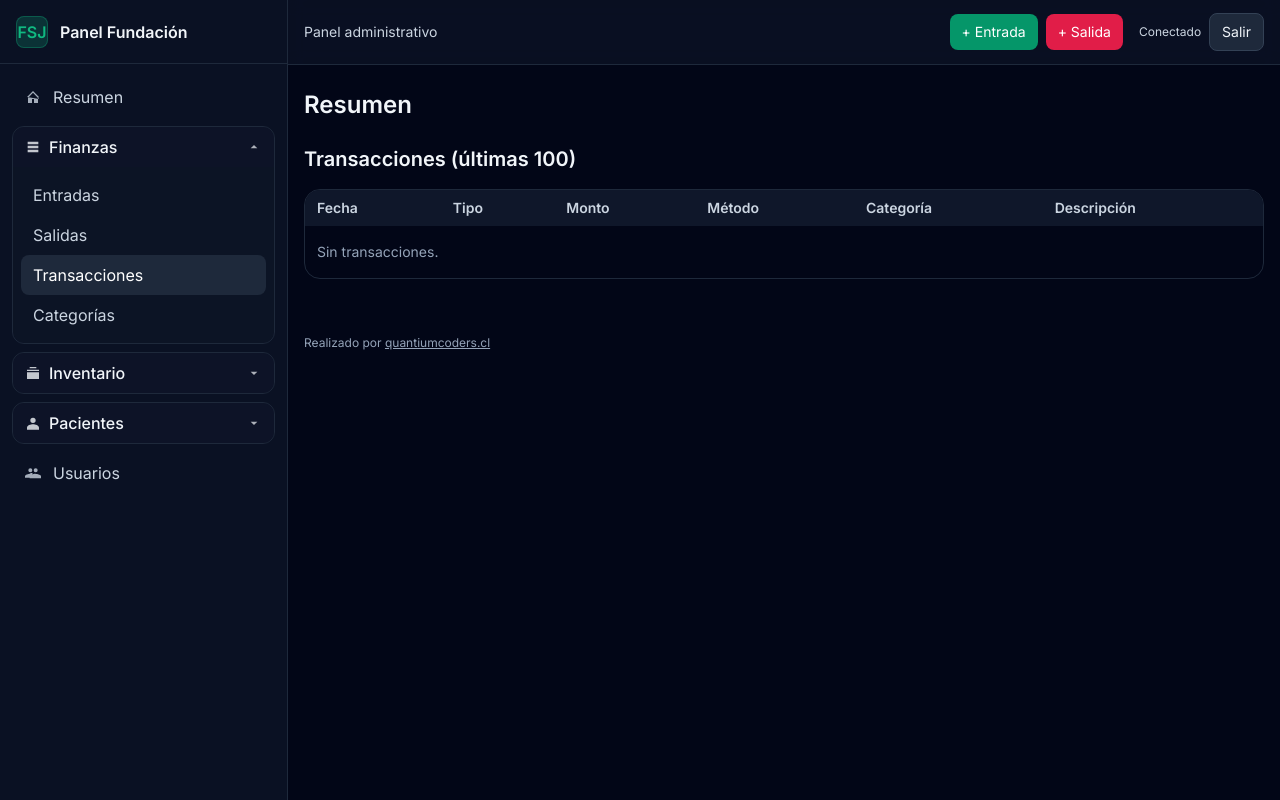
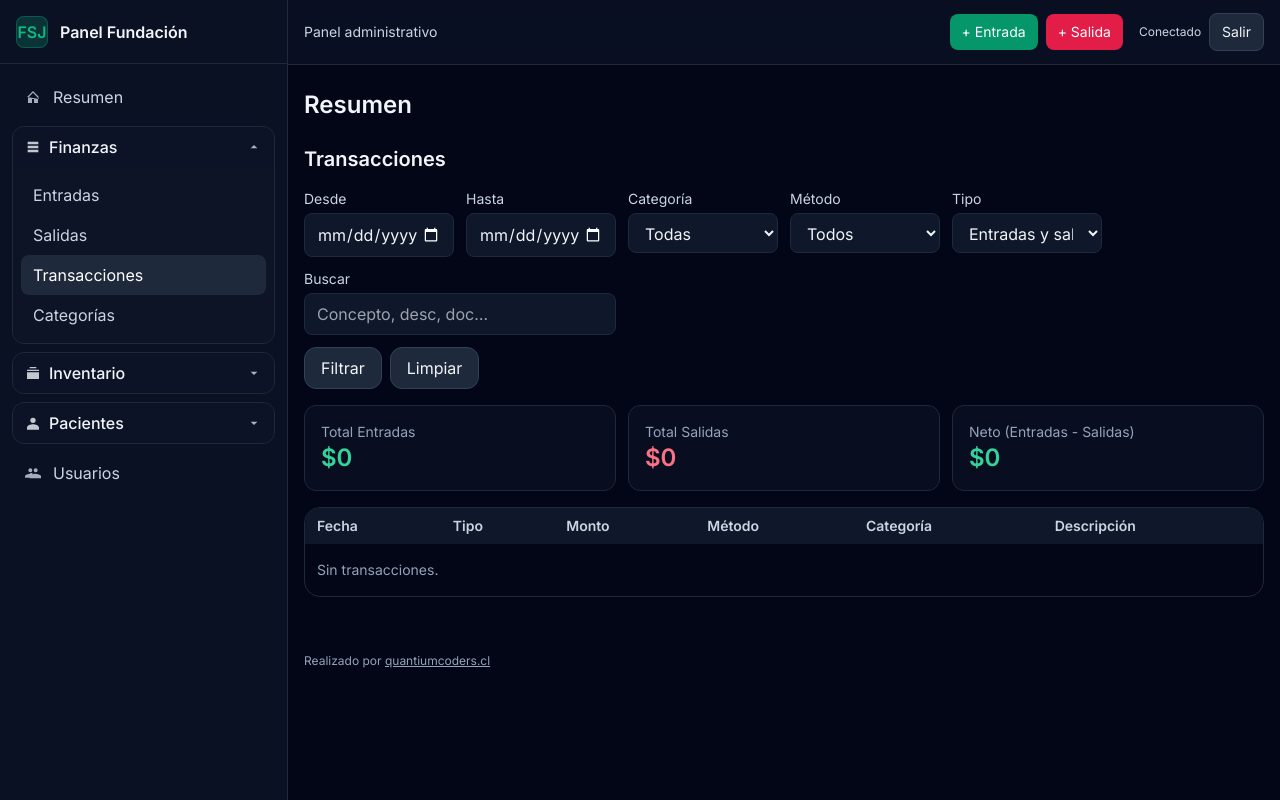
Before and after one commit to FelipeJS1295/admin_fundacion, a FastAPI app: page /transacciones in a window 1280 px wide. Run offline with FastAPI, Linux system fonts and the light colour scheme; the visitor is signed in with stand-in values (Sample User, id 1); some libraries are stand-ins or nearby versions.

Commit message:
transacciones

```diff
--- a/templates/transacciones.html
+++ b/templates/transacciones.html
@@ -1,6 +1,71 @@
 {% extends "layouts/base.html" %}
 {% block content %}
-<h2 class="text-xl font-semibold mb-4">Transacciones (últimas 100)</h2>
+<h2 class="text-xl font-semibold mb-4">Transacciones</h2>
+
+<form method="get" class="grid gap-3 md:grid-cols-6 mb-4">
+  <div>
+    <label class="block text-sm text-slate-300 mb-1">Desde</label>
+    <input type="date" name="desde" value="{{ filtros.desde or '' }}"
+           class="w-full rounded-lg bg-slate-900 border border-slate-800 px-3 py-2">
+  </div>
+  <div>
+    <label class="block text-sm text-slate-300 mb-1">Hasta</label>
+    <input type="date" name="hasta" value="{{ filtros.hasta or '' }}"
+           class="w-full rounded-lg bg-slate-900 border border-slate-800 px-3 py-2">
+  </div>
+  <div>
+    <label class="block text-sm text-slate-300 mb-1">Categoría</label>
+    <select name="categoria_id" class="w-full rounded-lg bg-slate-900 border border-slate-800 px-3 py-2">
+      <option value="">Todas</option>
+      {% for c in categorias %}
+        <option value="{{ c.id }}" {{ 'selected' if filtros.categoria_id==c.id else '' }}>{{ c.nombre }}</option>
+      {% endfor %}
+    </select>
+  </div>
+  <div>
+    <label class="block text-sm text-slate-300 mb-1">Método</label>
+    <select name="metodo_pago" class="w-full rounded-lg bg-slate-900 border border-slate-800 px-3 py-2">
+      <option value="">Todos</option>
+      {% for m in ['efectivo','transferencia','debito','credito','otros'] %}
+        <option value="{{ m }}" {{ 'selected' if filtros.metodo_pago==m else '' }}>{{ m|capitalize }}</option>
+      {% endfor %}
+    </select>
+  </div>
+  <div>
+    <label class="block text-sm text-slate-300 mb-1">Tipo</label>
+    <select name="tipo" class="w-full rounded-lg bg-slate-900 border border-slate-800 px-3 py-2">
+      <option value="">Entradas y salidas</option>
+      <option value="entrada" {{ 'selected' if filtros.tipo=='entrada' else '' }}>Entradas</option>
+      <option value="salida"  {{ 'selected' if filtros.tipo=='salida'  else '' }}>Salidas</option>
+    </select>
+  </div>
+  <div class="md:col-span-2">
+    <label class="block text-sm text-slate-300 mb-1">Buscar</label>
+    <input type="text" name="q" value="{{ filtros.q or '' }}" placeholder="Concepto, desc, doc…"
+           class="w-full rounded-lg bg-slate-900 border border-slate-800 px-3 py-2">
+  </div>
+  <div class="md:col-span-6 flex gap-2">
+    <button class="px-4 py-2 rounded-xl bg-slate-800 border border-slate-700 hover:bg-slate-700">Filtrar</button>
+    <a href="/transacciones" class="px-4 py-2 rounded-xl bg-slate-800 border border-slate-700 hover:bg-slate-700">Limpiar</a>
+  </div>
+</form>
+
+<!-- Totales -->
+<div class="grid md:grid-cols-3 gap-3 mb-4">
+  <div class="rounded-xl border border-slate-800 bg-slate-900/50 p-4">
+    <div class="text-sm text-slate-400">Total Entradas</div>
+    <div class="text-2xl font-bold text-emerald-400">${{ '%.0f'|format(tot.entradas) }}</div>
+  </div>
+  <div class="rounded-xl border border-slate-800 bg-slate-900/50 p-4">
+    <div class="text-sm text-slate-400">Total Salidas</div>
+    <div class="text-2xl font-bold text-rose-400">${{ '%.0f'|format(tot.salidas) }}</div>
+  </div>
+  <div class="rounded-xl border border-slate-800 bg-slate-900/50 p-4">
+    <div class="text-sm text-slate-400">Neto (Entradas - Salidas)</div>
+    {% set color = 'text-emerald-400' if tot.neto >= 0 else 'text-rose-400' %}
+    <div class="text-2xl font-bold {{ color }}">${{ '%.0f'|format(tot.neto) }}</div>
+  </div>
+</div>
 
 <div class="overflow-x-auto rounded-2xl border border-slate-800">
   <table class="min-w-full text-sm">
@@ -19,7 +84,11 @@
       <tr class="border-t border-slate-800">
         <td class="px-3 py-2">{{ t.fecha }}</td>
         <td class="px-3 py-2">{{ t.tipo }}</td>
-        <td class="px-3 py-2">${{ "%.0f"|format(t.monto) }}</td>
+        <td class="px-3 py-2">
+          <span class="{{ 'text-emerald-400' if t.tipo=='entrada' else 'text-rose-400' }}">
+            ${{ '%.0f'|format(t.monto) }}
+          </span>
+        </td>
         <td class="px-3 py-2">{{ t.metodo_pago }}</td>
         <td class="px-3 py-2">{{ t.categoria.nombre if t.categoria else '-' }}</td>
         <td class="px-3 py-2">{{ t.descripcion or '' }}</td>
```
Also changed, not shown: app/routers/web.py (+72 -29 lines).
